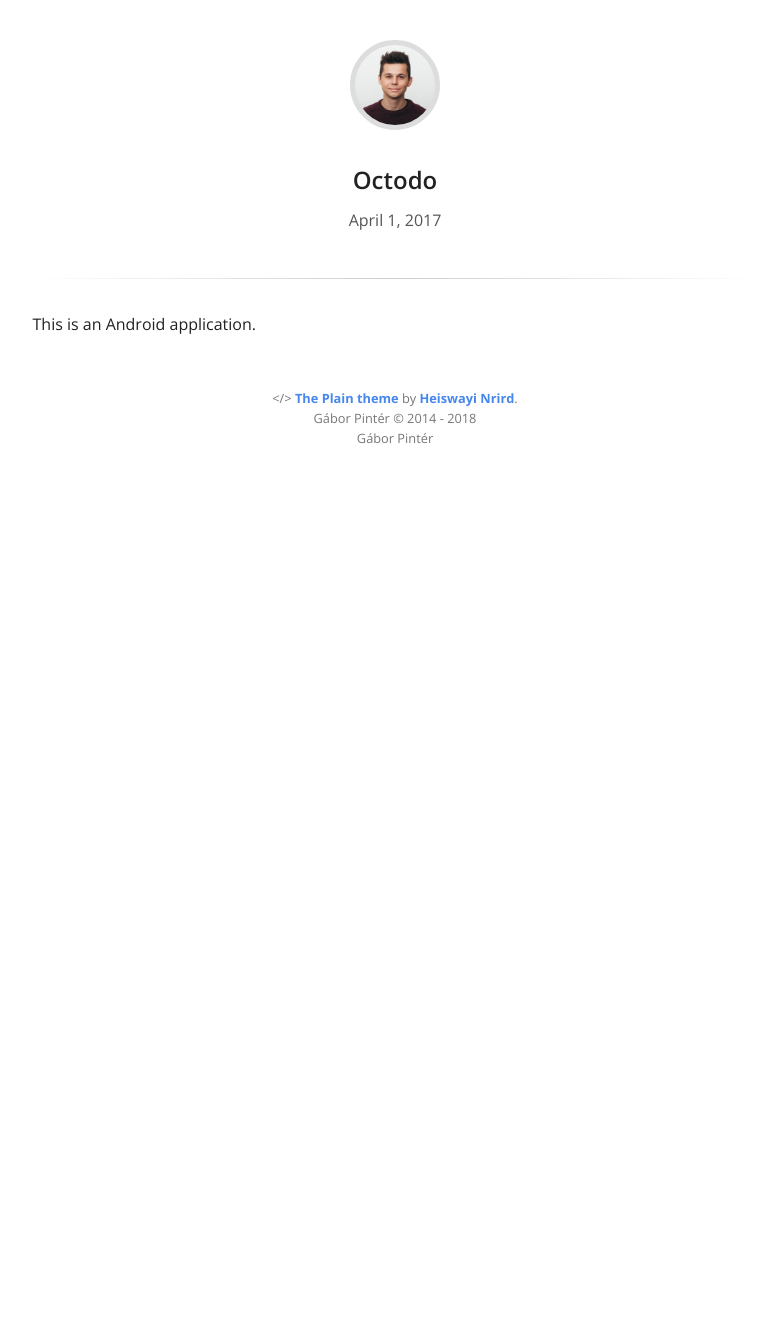
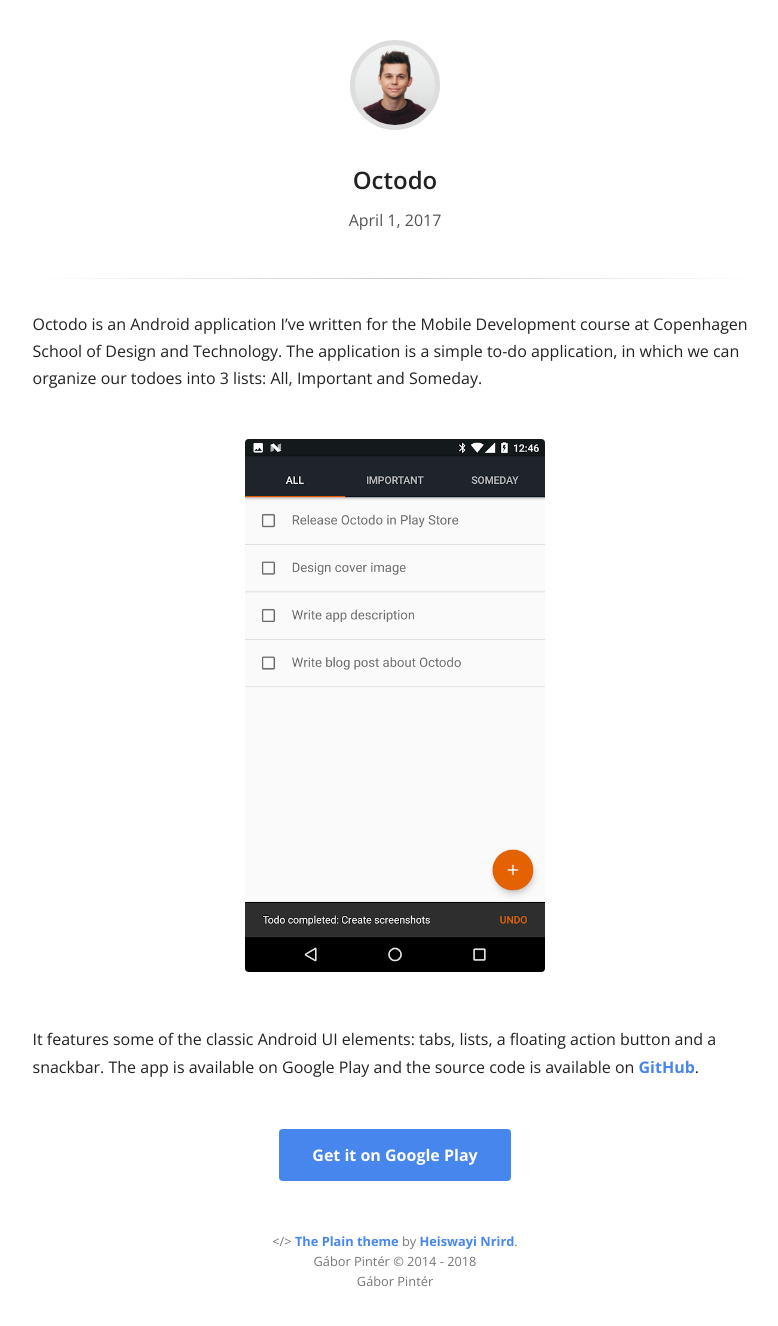
Before and after one commit to claudiuconstantin/forest-time-jekyll, a Jekyll site: the page built from _posts/2017-04-01-octodo.markdown, in a window 1280 px wide. Shown: the whole page, without its empty margins (245-1023 px from the left). Built offline with Jekyll 4.4.1, drawn with Linux system fonts in a browser that asks for light colours; before the commit the page ends 900 px from its top, so only the background shows below that.

Commit message:
Octodo post added, stash backend unpublished

```diff
--- a/_posts/2017-04-01-flappy-hermelin.markdown
+++ b/_posts/2017-04-01-flappy-hermelin.markdown
@@ -15,6 +15,6 @@
 
 To save time on game design, I have bought my assets on [Gamedevmarket](https://www.gamedevmarket.net/), which seems like a really good source for indie game developers.
 
-The game is of course open-source, and can be found on my [GitHub](https://github.com/gaboratorium/flappy-hermelin). It can be also downloaded directly from [Google Play](https://play.google.com/store/apps/details?id=com.gaboratorium.mytestgame&pcampaignid=MKT-Other-global-all-co-prtnr-py-PartBadge-Mar2515-1).
+The game is of course open-source, and can be found on [GitHub](https://github.com/gaboratorium/flappy-hermelin). It can be also downloaded directly from [Google Play](https://play.google.com/store/apps/details?id=com.gaboratorium.mytestgame&pcampaignid=MKT-Other-global-all-co-prtnr-py-PartBadge-Mar2515-1).
 
 {% include cab.html text="Get it on Google Play" link="https://play.google.com/store/apps/details?id=com.gaboratorium.mytestgame" %}
--- a/_posts/2017-04-01-octodo.markdown
+++ b/_posts/2017-04-01-octodo.markdown
@@ -5,4 +5,10 @@
 categories: project
 ---
 
-This is an Android application.
+Octodo is an Android application I've written for the Mobile Development course at Copenhagen School of Design and Technology. The application is a simple to-do application, in which we can organize our todoes into 3 lists: All, Important and Someday.
+
+{% include image.html file="octodo.png" small=true %}
+
+It features some of the classic Android UI elements: tabs, lists, a floating action button and a snackbar. The app is available on Google Play and the source code is available on [GitHub](https://github.com/gaboratorium/octodo).
+
+{% include cab.html text="Get it on Google Play" link="https://play.google.com/store/apps/details?id=com.gaboratorium.octodo" %}
--- a/_posts/2018-06-03-stash-backend.markdown
+++ b/_posts/2018-06-03-stash-backend.markdown
@@ -3,6 +3,7 @@
 title: Stash Backend (BA)
 date: 2018-06-03 09:11:29
 categories: project
+published: false
 ---
 
 Stash Backend was my Bachelor thesis.
```
Also changed, not shown: assets/static/octodo.png (added).
